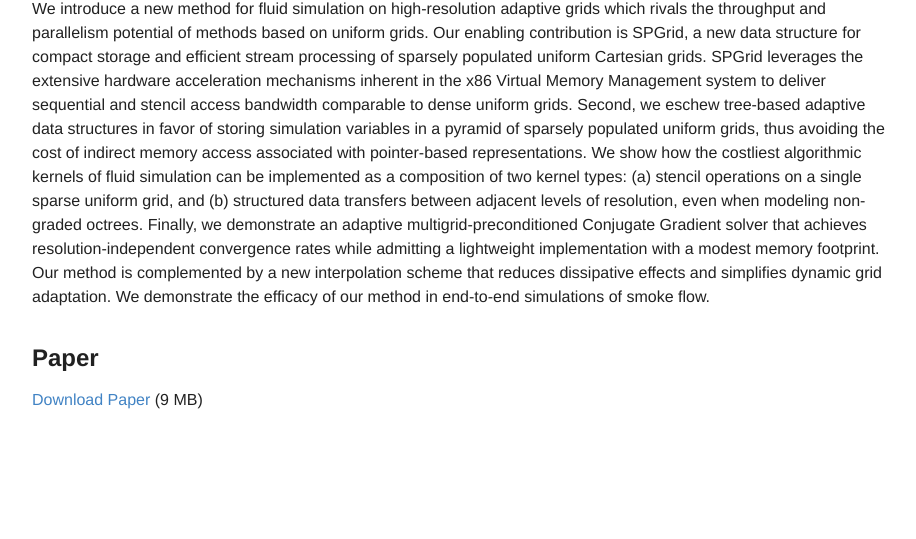
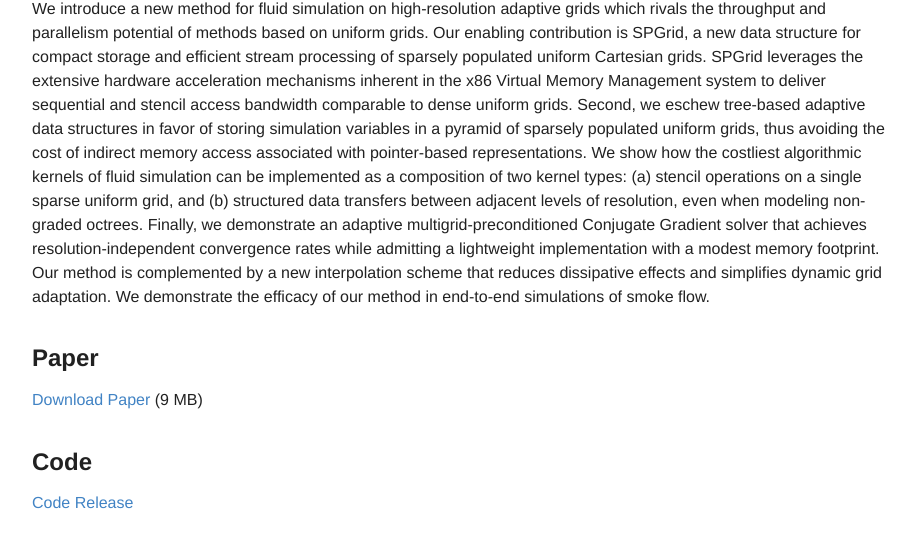
Before and after one commit to rsetaluri/academic_www, a plain HTML site: page projects/spgrid/index.html in a window 1280 px wide. Shown: the part 428-967 px from the top of the page, without its empty margins (176-1092 px from the left). Before the commit the page ends 864 px from the top, so only its background shows below. Drawn offline with Linux system fonts and the light colour scheme.

Commit message:
Add code to SPGrid page

```diff
--- a/projects/spgrid/index.html
+++ b/projects/spgrid/index.html
@@ -33,6 +33,10 @@
           <div class="ui header project section">Paper</div>
           <div><a href="spgrid.pdf" target="_blank">Download Paper</a> (9 MB)</div>
         </div>
+        <div class="sixteen wide column section">
+          <div class="ui header project section">Code</div>
+          <div><a href="http://pages.cs.wisc.edu/~sifakis/project_pages/SIGGRAPH_ASIA_Code_Release.zip" target="_blank">Code Release</a></div>
+        </div>
       </div>
     </div>
   </body>
```
